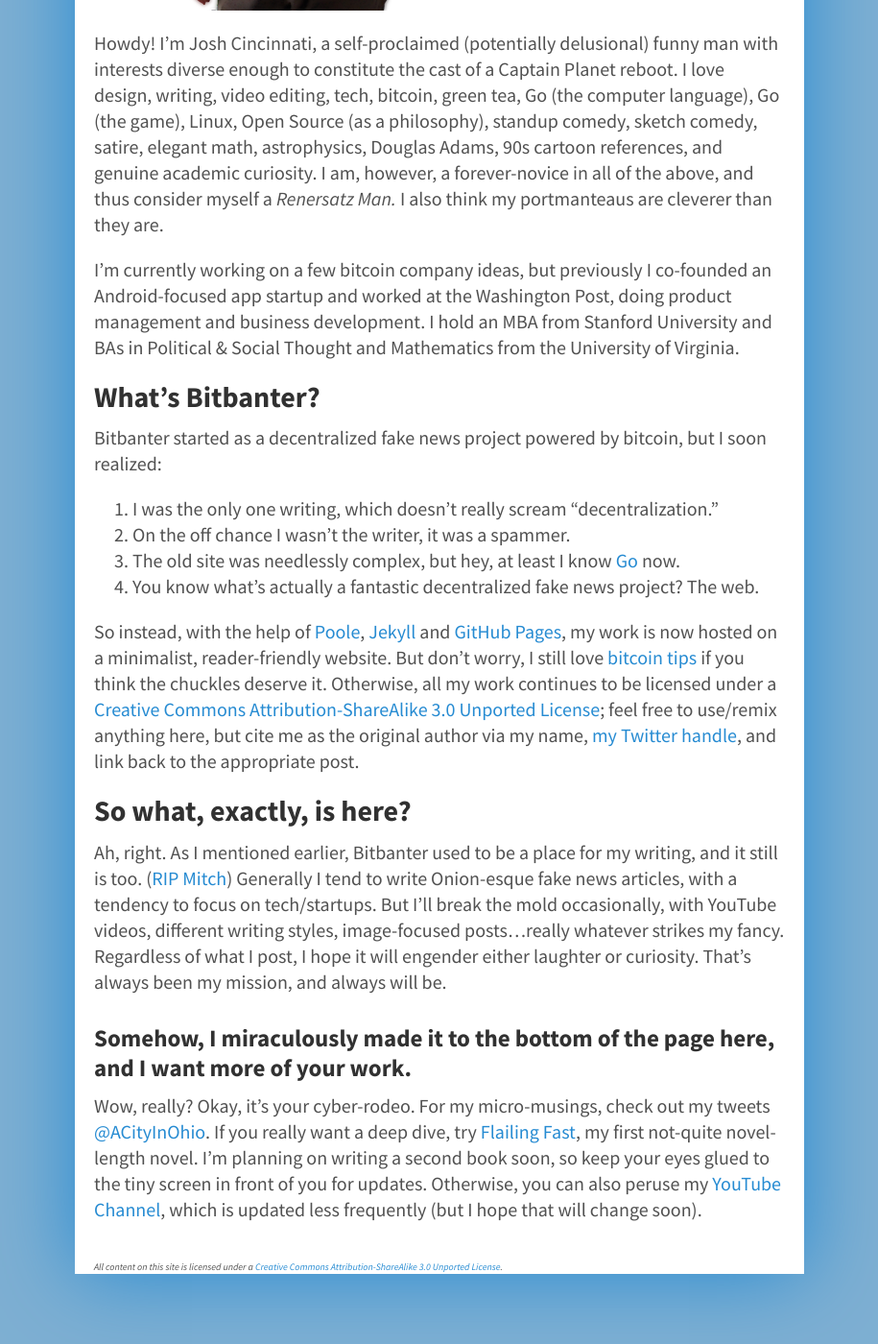
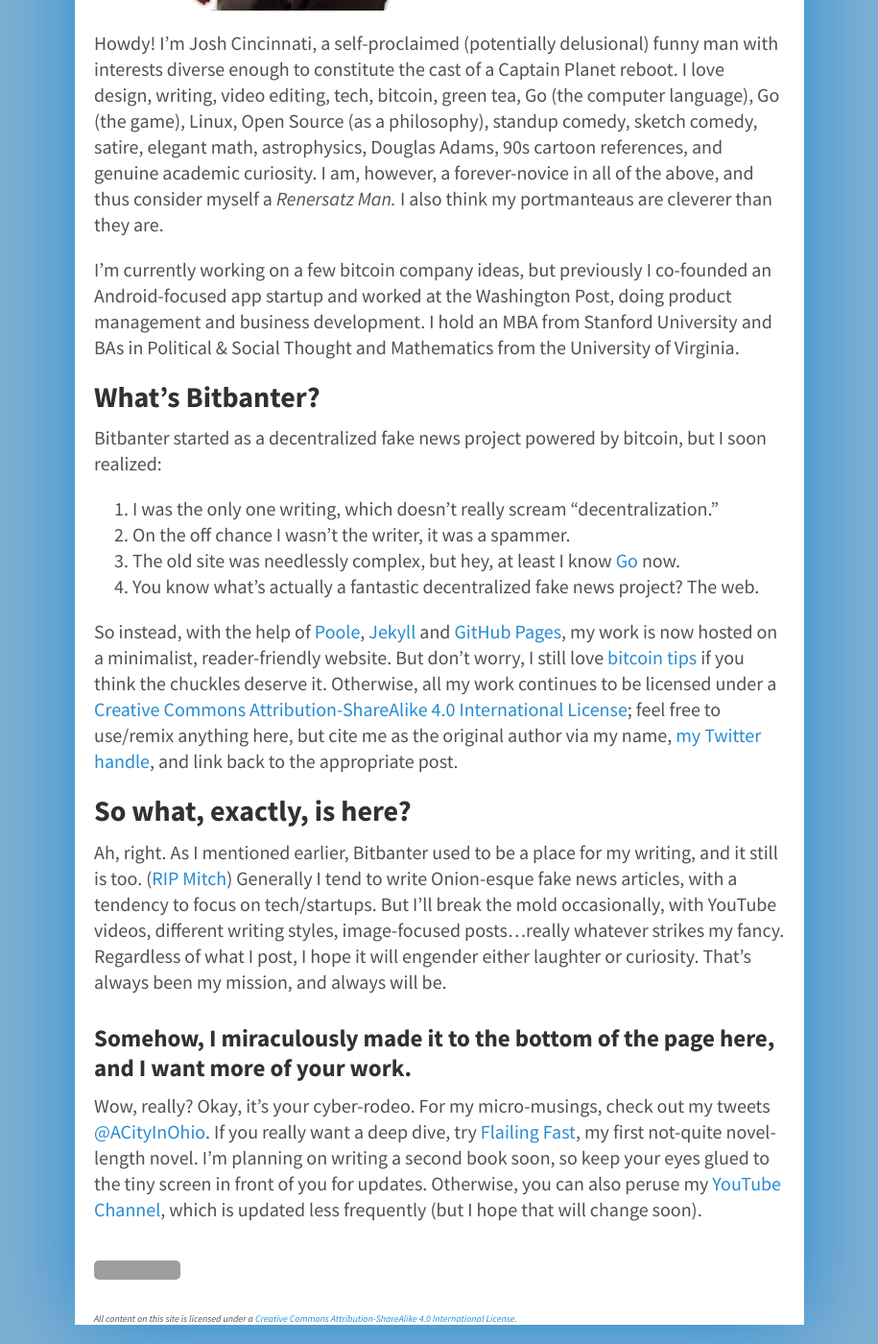
Before and after one commit to acityinohio/bitbanter-archive, a Jekyll site: the page built from about.md, in a window 1280 px wide and 1400 px high, scrolled down 666 px. Shown: the whole window at 96% size, without its empty margins (182-1097 px from the left). Built offline with Jekyll 4.4.1, drawn with Linux system fonts in a browser that asks for light colours; Markdown is read by kramdown in place of the engine named in the settings; grey boxes are pictures that could not be loaded.

Commit message:
update cc license

```diff
--- a/_layouts/default.html
+++ b/_layouts/default.html
@@ -21,8 +21,10 @@
       {{ content }}
 
       <div class="footer">
+				<a rel="license" href="http://creativecommons.org/licenses/by-sa/4.0/"><img alt="Creative Commons License" style="border-width:0" src="https://i.creativecommons.org/l/by-sa/4.0/80x15.png" /></a>
+				<br />
 				<p>
-					All content on this site is licensed under a <a rel="license" href="http://creativecommons.org/licenses/by-sa/3.0/deed.en_US">Creative Commons Attribution-ShareAlike 3.0 Unported License</a>.
+					All content on this site is licensed under a <a rel="license" href="http://creativecommons.org/licenses/by-sa/4.0/">Creative Commons Attribution-ShareAlike 4.0 International License</a>.
 				</p>
       </div>
     </div>
--- a/about.md
+++ b/about.md
@@ -19,7 +19,7 @@ Bitbanter started as a decentralized fake news project powered by bitcoin, but I
 1. The old site was needlessly complex, but hey, at least I know [Go](http://golang.org) now.
 1. You know what's actually a fantastic decentralized fake news project? The web.
 
-So instead, with the help of [Poole](https://github.com/poole), [Jekyll](http://jekyllrb.com) and [GitHub Pages](https://pages.github.com), my work is now hosted on a minimalist, reader-friendly website. But don't worry, I still love [bitcoin tips]({{ site.author.btc }}) if you think the chuckles deserve it. Otherwise, all my work continues to be licensed under a [Creative Commons Attribution-ShareAlike 3.0 Unported License](http://creativecommons.org/licenses/by-sa/3.0/deed.en_US); feel free to use/remix anything here, but cite me as the original author via my name, [my Twitter handle]({{ site.author.twiturl }}), and link back to the appropriate post.
+So instead, with the help of [Poole](https://github.com/poole), [Jekyll](http://jekyllrb.com) and [GitHub Pages](https://pages.github.com), my work is now hosted on a minimalist, reader-friendly website. But don't worry, I still love [bitcoin tips]({{ site.author.btc }}) if you think the chuckles deserve it. Otherwise, all my work continues to be licensed under a [Creative Commons Attribution-ShareAlike 4.0 International License](http://creativecommons.org/licenses/by-sa/4.0/deed.en_US); feel free to use/remix anything here, but cite me as the original author via my name, [my Twitter handle]({{ site.author.twiturl }}), and link back to the appropriate post.
 
 ## So what, exactly, is here?
 
```
Also changed, not shown: README.md.
